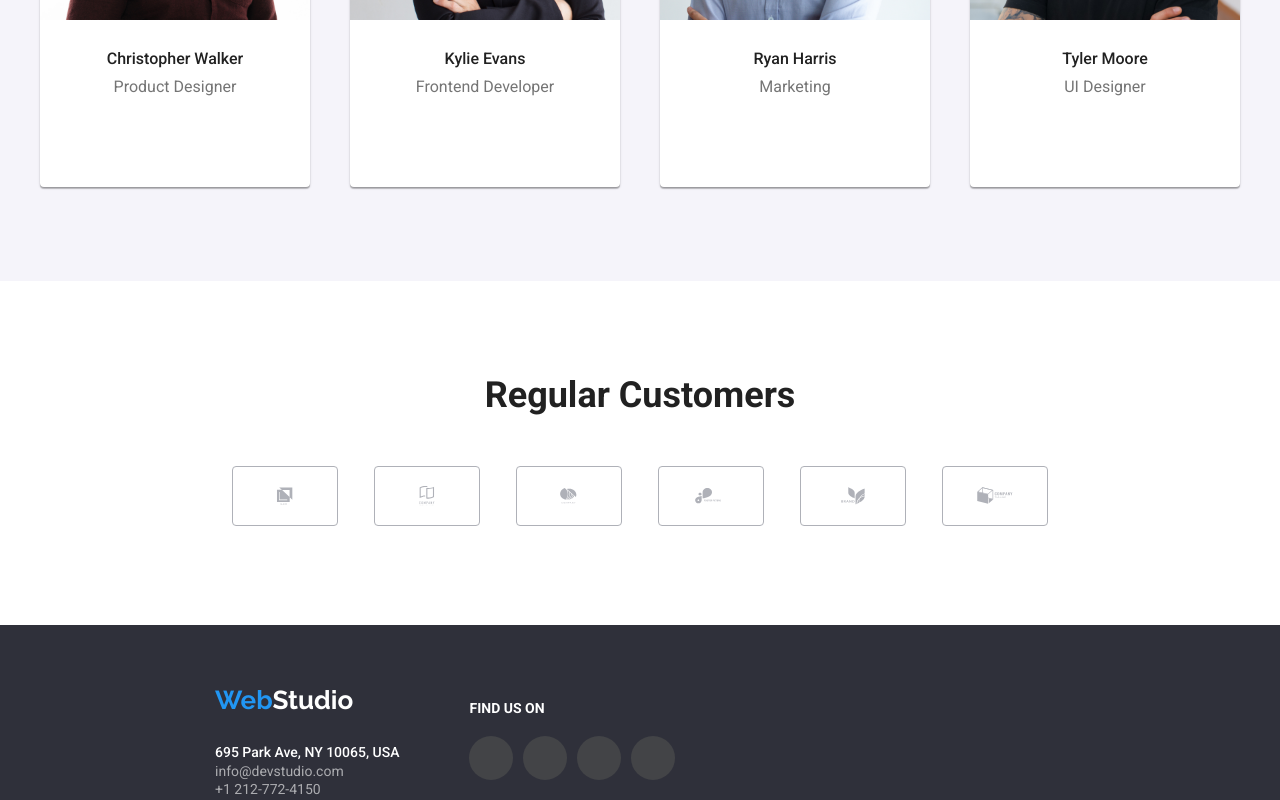
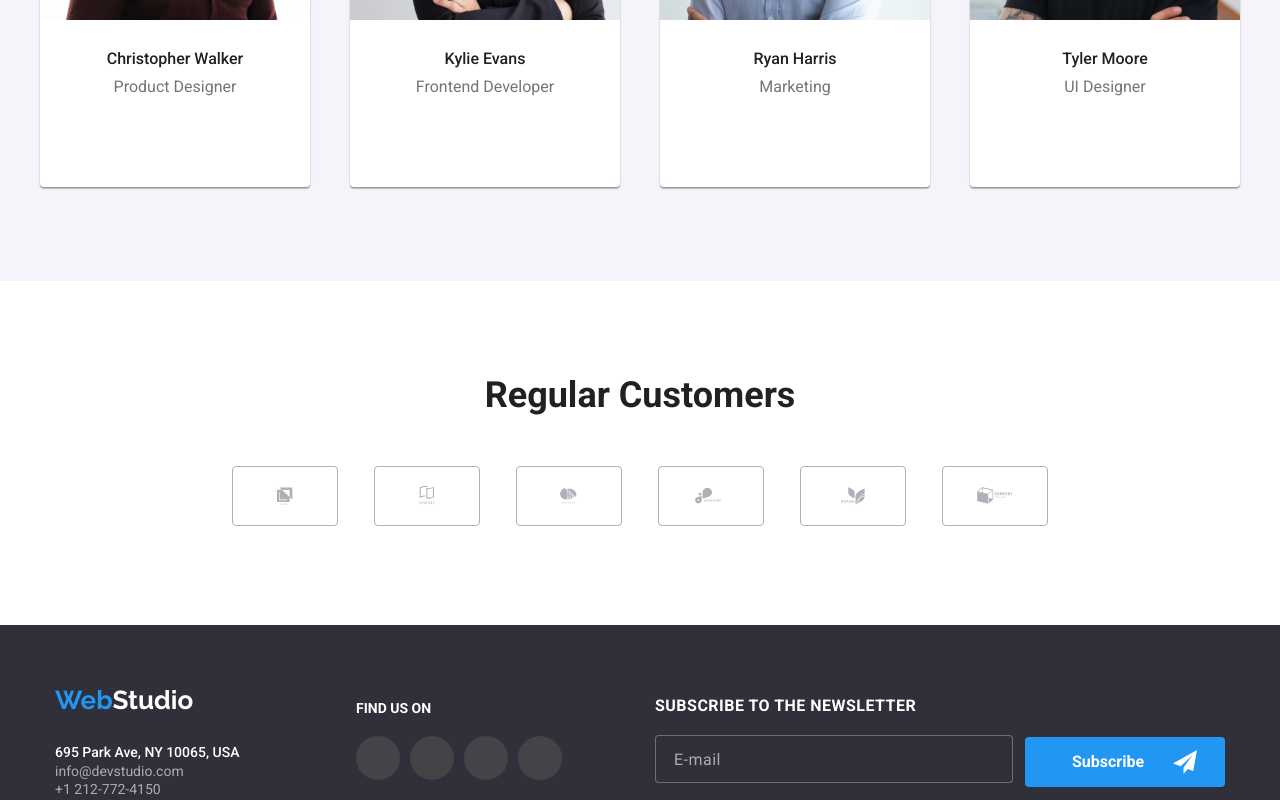
Before and after one commit to MihaiViorel/goit-markup-hw-06, a plain HTML site: page index.html in a window 1280 px wide. Shown: the part 2000-2800 px from the top of the page. Drawn offline with nearby package versions, Linux system fonts and the light colour scheme.

Commit message:
Final Update
Final update before first check

```diff
--- a/css/styles.css
+++ b/css/styles.css
@@ -498,10 +498,14 @@ body {
 }
 
 /* ----------------------------------- Footer ------------------------------------------*/
+.footer {
+  display: flex;
+  justify-content: center;
+}
 
 .logo-footer {
-  padding: 60px 0px 28px 215px;
-  margin: 0 auto;
+  margin: 0px;
+  padding: 60px 0px 28px 0px;
 }
 
 .global-footer-container ul {
@@ -510,8 +514,7 @@ body {
   justify-content: space-between;
   height: 72px;
   margin: 0px;
-  padding: 0px 0px 60px 215px;
-  margin: 0 auto;
+  padding: 0px 0px 60px 0px;
 }
 
 /* ---------------- Observatii ------------- */
@@ -582,7 +585,8 @@ body {
 
 .main-hero-container {
   background: linear-gradient(to bottom, rgba(47, 48, 58, 0.4), rgba(47, 48, 58, 0.4)), url('../images/Homepage/Hero-Background.jpg');
-  width: 1600px;
+  /* width: 1600px; */
+  background-size: cover;
   display: flexbox;
   justify-content: center;
   margin: 0 auto;
@@ -611,7 +615,7 @@ body {
 
 .main-our_team-list-social-all {
   display: flex;
-  gap: 8px;
+  gap: 7px;
   justify-content: center;
   padding: 16px 32px 30px 32px;
 }
@@ -701,13 +705,10 @@ body {
 }
 
 /* ---------------- Footer Social Media ------------- */
-.footer {
-  display: flex;
-  justify-content: flex-start;
-}
 
 .footer-find_us {
   padding: 75px 0px 96px 70px;
+
 }
 
 .footer-find_us p {
@@ -1010,7 +1011,6 @@ body {
   border: 1px solid rgba(33, 150, 243, 1);
   transition: border 250ms ease, cubic-bezier(0.4, 0, 0.2, 1) ease;
   border-radius: 4px;
-  /* background-color: blue; */
 }
 
 .form-input:focus + svg {
@@ -1055,7 +1055,6 @@ body {
   transition: border 250ms ease, cubic-bezier(0.4, 0, 0.2, 1) ease;
   border-radius: 4px;
 }
-
 
 .form-checkbox {
   display: flex;
@@ -1120,4 +1119,84 @@ body {
 .submit-button:focus {
   background-color: rgba(24, 140, 232, 1);
   box-shadow: 0px 4px 4px rgba(0, 0, 0, 0.15);
+  transition-property: box-shadow, background-color;
+  transition-duration: 250ms;
+  transition-timing-function: cubic-bezier(0.4, 0, 0.2, 1);
 }
+
+/* ---------------------------- Footer ---------------------------- */
+.newsletter-form {
+  padding: 72px 0px 93px 93px;
+  display: flex;
+  gap: 12px;
+}
+
+.global-footer-container {
+  width: 231px;
+}
+
+.newsletter-form-label {
+  font-size: 700;
+  font-weight: 700;
+  line-height: 16.41px;
+  letter-spacing: 0.03em;
+  color: rgba(255, 255, 255, 1);
+}
+
+.newsletter-form-input {
+  margin-top: 20px;
+  width: 358px;
+  height: 48px;
+  border: 1px solid rgba(255, 255, 255, 0.3);
+  border-radius: 4px;
+  outline: none;
+  background-color: rgba(47, 48, 58, 1);
+}
+
+.newsletter-form-input::placeholder {
+  font-family: inherit;
+  font-size: 16px;
+  font-weight: 400;
+  line-height: 16px;
+  letter-spacing: 0.03em;
+  text-align: left;
+  padding: 15px 0px 15px 16px;
+  color: rgba(255, 255, 255, 0.6);
+}
+
+.newsletter-form-input:hover,
+.newsletter-form-input:focus {
+  border: 1px solid rgba(33, 150, 243, 1);
+  transition: border 250ms ease, cubic-bezier(0.4, 0, 0.2, 1) ease;
+  border-radius: 4px;
+}
+
+.newsletter-subscribe-button {
+  width: 200px;
+  height: 50px;
+  font-family: inherit;
+  font-weight: 700;
+  font-size: 16px;
+  line-height: 30px;
+  letter-spacing: 6%;
+  color: var(--white);
+  background-color: var(--hero-button-focus);
+  border: none;
+  cursor: pointer;
+  border-radius: 4px;
+  padding: 0px 77px 0px 43px;
+}
+
+.footer-newsletter-button {
+  padding-top: 40px;
+  position: relative;
+}
+
+.newsletter-subscribe-icon {
+  fill: #fff;
+  width: 24px;
+  height: 24px;
+  position: absolute;
+  top: 53px;
+  left: 148px;
+}
--- a/index.html
+++ b/index.html
@@ -10,6 +10,7 @@
   <link href="https://fonts.googleapis.com/css2?family=Raleway:wght@700&family=Roboto:wght@400;500;700;900&display=swap"
     rel="stylesheet">
   <link rel="stylesheet" href="./css/styles.css">
+  <title>Studio</title>
 </head>
 <body>
   <header class="global-header">
@@ -375,6 +376,26 @@
           </div>
         </div>
       </div>
+      <div class="footer-newsletter">
+        <form action="" method="get" autocomplete="off" class="newsletter-form" name="hero-form">
+          <div class="footer-newsletter-form">
+            <div>
+              <label for="form-email" class="newsletter-form-label">SUBSCRIBE TO THE NEWSLETTER</label>
+              <div class="newsletter-form-input_container">
+                <input type="email" id="form-email" name="email" pattern="[a-z0-9._%+\-]+@[a-z0-9.\-]+\.[a-z]{2,}$"
+                  class="newsletter-form-input" placeholder="E-mail">
+              </div>
+            </div>
+          </div>
+          <div class="footer-newsletter-button">
+            <input type="submit" class="newsletter-subscribe-button" value="Subscribe">
+              <svg class="newsletter-subscribe-icon">
+                <use href="./images/icons.svg#footer-subscribe_button"></use>
+              </svg>
+            </button>
+          </div>
+        </form>
+      </div>
     </section>
   </footer>
   <!-- Pop Up Hero -->
```
Also changed, not shown: portofolio.html (+21 -0 lines).
